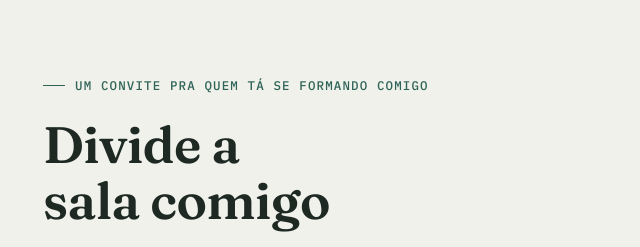
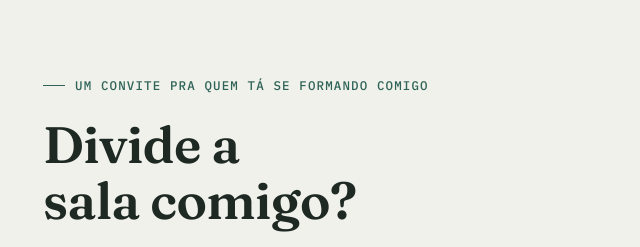
Before and after one commit to mpicoli/divide-a-sala, a plain HTML site: page index.html in a window 1280 px wide. Shown: the top 247 px of the page, 261-901 px from the left. Drawn offline with Linux system fonts and the light colour scheme.

Commit message:
Add files via upload

```diff
--- a/index.html
+++ b/index.html
@@ -541,7 +541,7 @@
 
   <header class="hero">
     <p class="eyebrow">Um convite pra quem tá se formando comigo</p>
-    <h1>Divide a sala comigo</h1>
+    <h1>Divide a sala comigo?</h1>
     <p class="lede">Enquanto eu monto minha própria carteira, sobra espaço na agenda. É pra quem também tá terminando a formação agora e ainda não tem consultório: sem precisar montar nada sozinho.</p>
     <div class="essentials">
       <dl>
```
